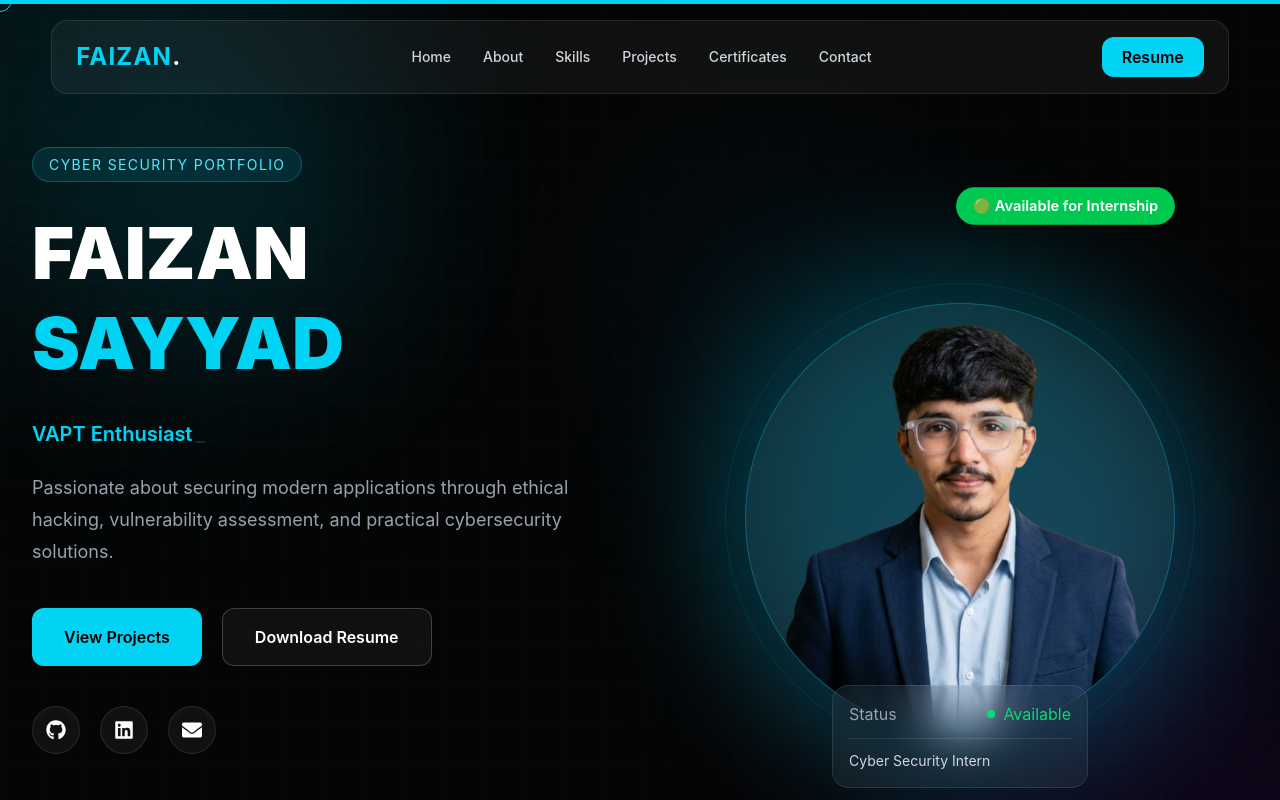
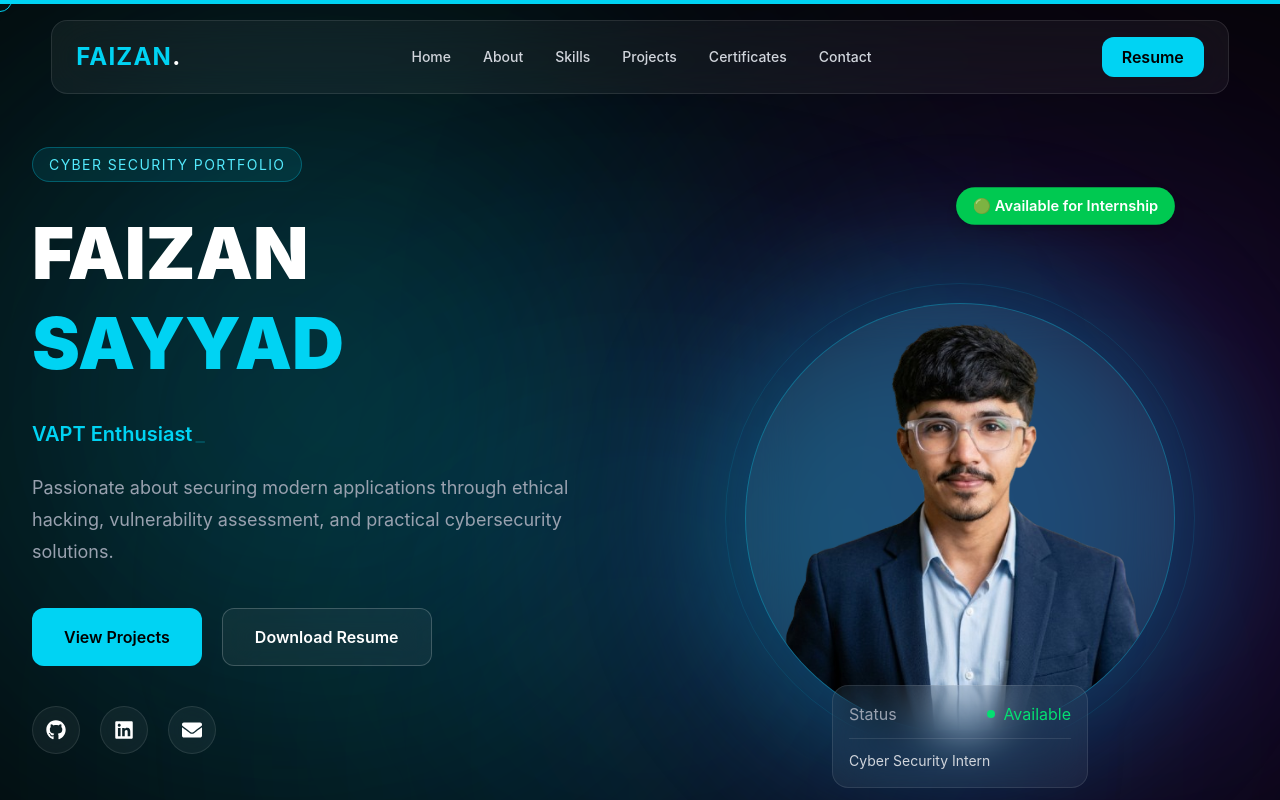
Before and after one commit to faizansayyad7/Portfolio, a React app: page / in a window 1280 px wide. Shown: the top 800 px of the page. Built offline with nearby package versions, Linux system fonts and the light colour scheme; the HTML template or start-up script is replaced by a standard one.

Commit message:
Background Changes

```diff
--- a/src/App.jsx
+++ b/src/App.jsx
@@ -10,13 +10,19 @@ import Footer from "./components/Footer";
 import Cursor from "./components/effects/Cursor";
 import BackgroundGlow from "./components/effects/BackgroundGlow";
 import ScrollProgress from "./components/effects/ScrollProgress";
+import Aurora from "./components/effects/Aurora";
 
 function App() {
   return (
-    <>
+    <div className="relative overflow-x-hidden bg-[#050505] text-white">
+
+  <BackgroundGlow />
+
+  <div className="relative z-10">
+    <Aurora />
     <ScrollProgress />
     <Cursor />
-      <BackgroundGlow />
+
     <Navbar />
     <Hero />
     <About />
@@ -26,7 +32,9 @@ function App() {
     <Certificates />
     <Contact />
     <Footer />
-    </>
+  </div>
+
+</div>
   );
 }
 
--- a/src/components/About.jsx
+++ b/src/components/About.jsx
@@ -4,7 +4,7 @@ export default function About() {
   return (
     <section
       id="about"
-      className="min-h-screen bg-[#050505] px-6 py-24 text-white"
+      className="relative min-h-screen bg-transparent px-6 py-24 text-white"
     >
       <div className="mx-auto max-w-7xl">
         <motion.h2
--- a/src/components/Certificates.jsx
+++ b/src/components/Certificates.jsx
@@ -22,7 +22,7 @@ export default function Certificates() {
   return (
     <section
       id="certificates"
-      className="bg-[#0a0a0a] py-24 px-6 text-white"
+      className="bg-transparent py-24 px-6 text-white"
     >
       <div className="max-w-7xl mx-auto">
 
--- a/src/components/Contact.jsx
+++ b/src/components/Contact.jsx
@@ -4,7 +4,7 @@ export default function Contact() {
   return (
     <section
       id="contact"
-      className="bg-[#050505] px-6 py-24 text-white"
+      className="bg-transparent px-6 py-24 text-white"
     >
       <div className="mx-auto max-w-5xl">
 
--- a/src/components/Experience.jsx
+++ b/src/components/Experience.jsx
@@ -28,7 +28,7 @@ export default function Experience() {
   return (
     <section
       id="experience"
-      className="bg-[#050505] px-6 py-24 text-white"
+      className="bg-transparent px-6 py-24 text-white"
     >
       <div className="mx-auto max-w-5xl">
 
--- a/src/components/Footer.jsx
+++ b/src/components/Footer.jsx
@@ -6,7 +6,7 @@ import {
 
 export default function Footer() {
   return (
-    <footer className="border-t border-white/10 bg-black py-10 text-white">
+    <footer className="border-t border-white/10 bg-transparent py-10 text-white">
 
       <div className="mx-auto flex max-w-7xl flex-col items-center gap-6">
 
--- a/src/components/Hero.jsx
+++ b/src/components/Hero.jsx
@@ -12,24 +12,9 @@ export default function Hero() {
     <section
   id="home"
   className="relative flex min-h-screen items-center overflow-hidden pt-24 lg:pt-28"
->
-      {/* Background Glow */}
-      <div className="absolute -top-40 -left-40 h-96 w-96 rounded-full bg-cyan-500/20 blur-[150px]" />
-      <div className="absolute -bottom-40 -right-40 h-96 w-96 rounded-full bg-violet-600/20 blur-[150px]" />
+        >
+      <div className="relative z-10 mx-auto grid max-w-7xl grid-cols-1 items-center gap-16 px-6 py-10 lg:grid-cols-2">
 
-      {/* Grid Background */}
-      <div
-        className="absolute inset-0 opacity-[0.06]"
-        style={{
-          backgroundImage: `
-            linear-gradient(rgba(255,255,255,.15) 1px, transparent 1px),
-            linear-gradient(90deg, rgba(255,255,255,.15) 1px, transparent 1px)
-          `,
-          backgroundSize: "40px 40px",
-        }}
-      />
-
-      <div className="relative z-10 mx-auto grid max-w-7xl grid-cols-1 items-center gap-16 px-6 py-10 lg:grid-cols-2">
         {/* LEFT */}
         <motion.div
           initial={{ opacity: 0, x: -80 }}
--- a/src/components/Projects.jsx
+++ b/src/components/Projects.jsx
@@ -36,7 +36,7 @@ export default function Projects() {
   return (
     <section
       id="projects"
-      className="bg-[#050505] px-6 py-24 text-white"
+      className="bg-transparent px-6 py-24 text-white"
     >
       <div className="mx-auto max-w-7xl">
 
--- a/src/components/Skills.jsx
+++ b/src/components/Skills.jsx
@@ -13,7 +13,7 @@ export default function Skills() {
   return (
     <section
       id="skills"
-      className="bg-[#050505] px-6 py-24 text-white"
+      className="bg-transparent px-6 py-24 text-white"
     >
       <div className="mx-auto max-w-7xl">
 
--- /dev/null
+++ b/src/components/effects/Aurora.jsx
@@ -0,0 +1,48 @@
+import { motion } from "framer-motion";
+
+export default function Aurora() {
+  return (
+    <div className="fixed inset-0 -z-10 overflow-hidden pointer-events-none">
+
+      <motion.div
+        className="absolute -left-40 top-0 h-[700px] w-[700px] rounded-full bg-cyan-500/20 blur-[170px]"
+        animate={{
+          x: [-100, 120, -100],
+          y: [-50, 80, -50],
+          scale: [1, 1.2, 1],
+        }}
+        transition={{
+          repeat: Infinity,
+          duration: 18,
+          ease: "easeInOut",
+        }}
+      />
+
+      <motion.div
+        className="absolute right-[-200px] top-[25%] h-[650px] w-[650px] rounded-full bg-violet-600/20 blur-[170px]"
+        animate={{
+          x: [120, -120, 120],
+          y: [60, -60, 60],
+          scale: [1.1, 1, 1.1],
+        }}
+        transition={{
+          repeat: Infinity,
+          duration: 22,
+          ease: "easeInOut",
+        }}
+      />
+
+      <motion.div
+        className="absolute left-1/2 bottom-[-250px] h-[600px] w-[600px] -translate-x-1/2 rounded-full bg-sky-400/10 blur-[180px]"
+        animate={{
+          scale: [1, 1.3, 1],
+        }}
+        transition={{
+          repeat: Infinity,
+          duration: 12,
+          ease: "easeInOut",
+        }}
+      />
+    </div>
+  );
+}
--- a/src/components/effects/BackgroundGlow.jsx
+++ b/src/components/effects/BackgroundGlow.jsx
@@ -1,54 +1,49 @@
 import { motion } from "framer-motion";
-
-const circles = [
-  {
-    size: 280,
-    top: "10%",
-    left: "8%",
-    color: "bg-cyan-500/20",
-    duration: 8,
-  },
-  {
-    size: 220,
-    top: "60%",
-    left: "70%",
-    color: "bg-violet-500/20",
-    duration: 10,
-  },
-  {
-    size: 180,
-    top: "30%",
-    left: "55%",
-    color: "bg-sky-500/20",
-    duration: 7,
-  },
-];
 
 export default function BackgroundGlow() {
   return (
-    <div className="fixed inset-0 -z-10 overflow-hidden">
-      {circles.map((item, index) => (
+    <div className="fixed inset-0 z-0 overflow-hidden pointer-events-none">
+
+      {/* Cyan Glow */}
       <motion.div
-          key={index}
-          className={`absolute rounded-full blur-[120px] ${item.color}`}
-          style={{
-            width: item.size,
-            height: item.size,
-            top: item.top,
-            left: item.left,
-          }}
+        className="absolute left-0 top-20 h-[450px] w-[450px] rounded-full bg-cyan-500/15 blur-[140px]"
         animate={{
-            y: [-30, 30, -30],
-            x: [-20, 20, -20],
-            scale: [1, 1.15, 1],
+          x: [0, 120, 0],
+          y: [0, 80, 0],
         }}
         transition={{
           repeat: Infinity,
-            duration: item.duration,
+          duration: 15,
           ease: "easeInOut",
         }}
       />
-      ))}
+
+      {/* Purple Glow */}
+      <motion.div
+        className="absolute right-0 top-[40%] h-[500px] w-[500px] rounded-full bg-violet-600/15 blur-[150px]"
+        animate={{
+          x: [0, -120, 0],
+          y: [0, -80, 0],
+        }}
+        transition={{
+          repeat: Infinity,
+          duration: 18,
+          ease: "easeInOut",
+        }}
+      />
+
+      {/* Bottom Glow */}
+      <motion.div
+        className="absolute bottom-0 left-1/2 h-[400px] w-[400px] -translate-x-1/2 rounded-full bg-cyan-400/10 blur-[130px]"
+        animate={{
+          scale: [1, 1.2, 1],
+        }}
+        transition={{
+          repeat: Infinity,
+          duration: 10,
+        }}
+      />
+
     </div>
   );
 }
--- a/src/index.css
+++ b/src/index.css
@@ -44,3 +44,41 @@ section{
     position:relative;
     z-index:2;
 }
+
+html,
+body,
+#root {
+  background: #050505;
+  min-height: 100%;
+}
+
+body {
+  overflow-x: hidden;
+}
+
+section {
+  position: relative;
+  z-index: 1;
+}
+
+html {
+  scroll-behavior: smooth;
+}
+
+html,
+body,
+#root {
+  min-height: 100%;
+  background: #050505;
+}
+
+body {
+  overflow-x: hidden;
+  color: white;
+}
+
+section {
+  position: relative;
+  z-index: 1;
+  background: transparent;
+}
```
Lines whose indentation alone changed are shown as unchanged.
